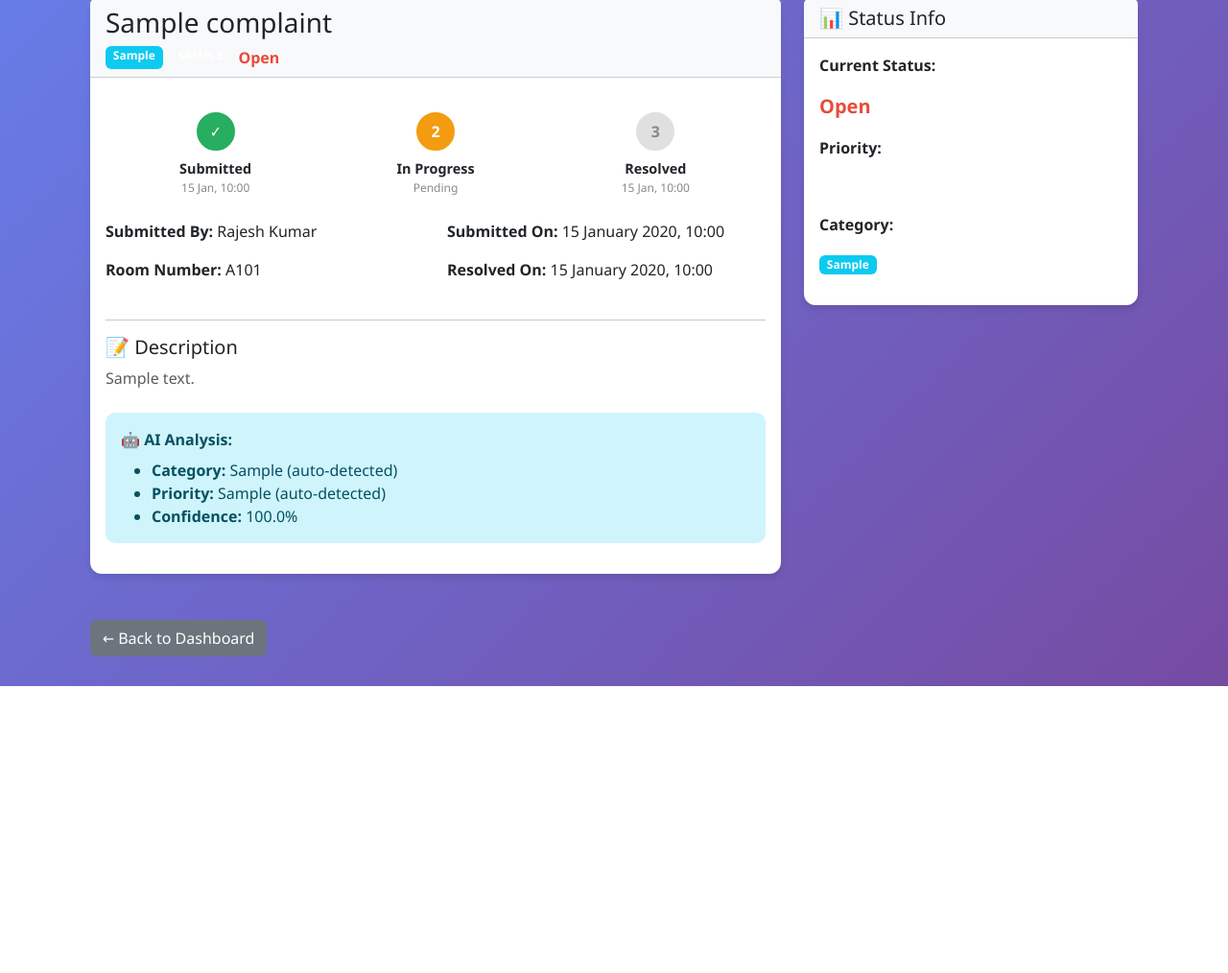
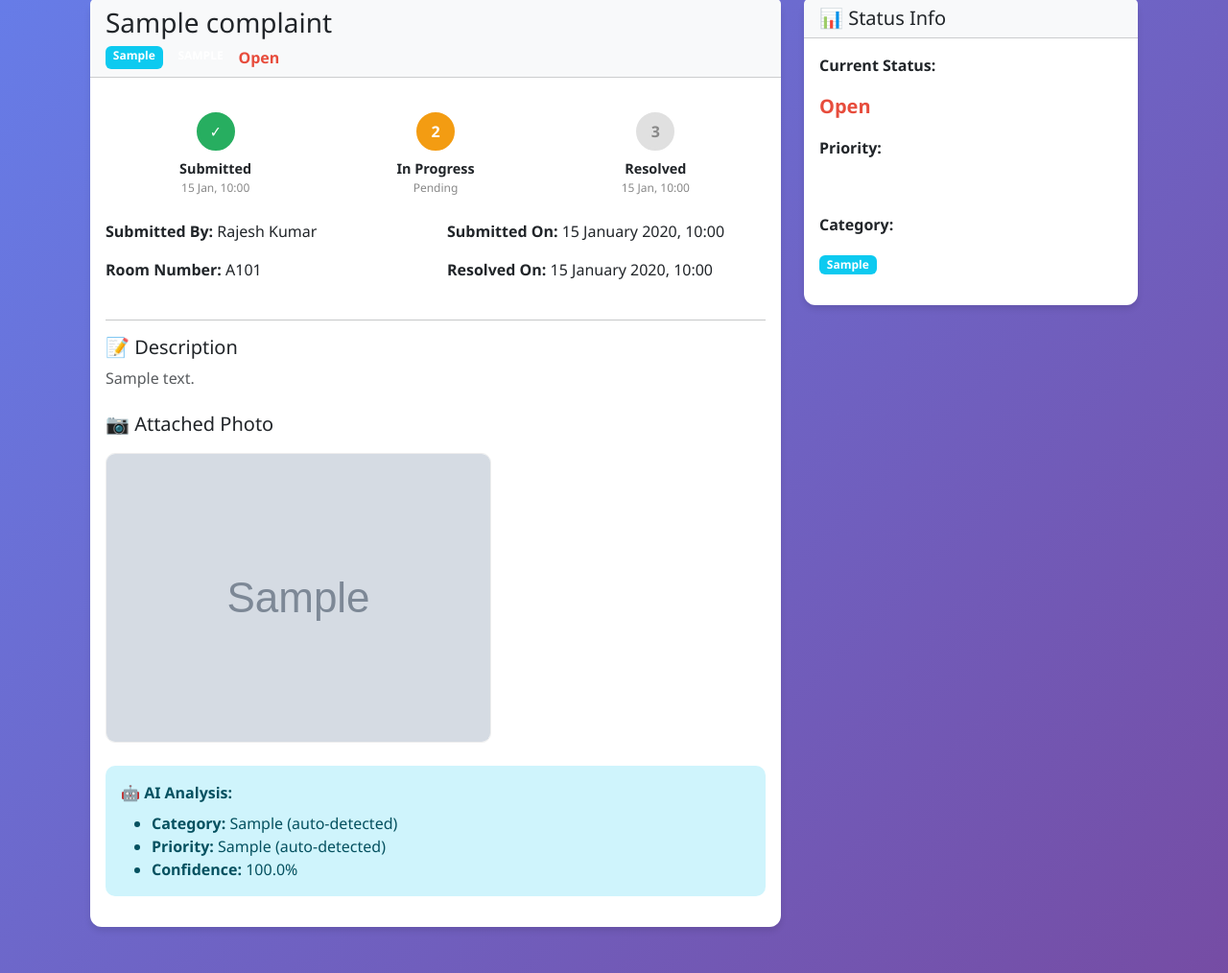
Before and after one commit to hostelcare-app/hostel-complaint-system, a Flask app: page /complaint/1 in a window 1280 px wide. Shown: the part 85-1099 px from the top of the page at 96% size. Before the commit the page ends 800 px from the top, so only its background shows below. Run offline with Flask 3, Linux system fonts and the light colour scheme; the visitor is signed in with stand-in values (Sample User, id 1); tables that the repository leaves empty hold one stand-in row (values such as "Sample post"); grey boxes marked "Sample" are stand-in pictures.

Commit message:
Enhance complaint view with image display
Added styling for complaint image and conditional display for attached photo.

```diff
--- a/templates/view_complaint.html
+++ b/templates/view_complaint.html
@@ -72,6 +72,14 @@
         font-size: 0.75rem;
         color: #888;
     }
+
+    .complaint-image {
+        max-width: 100%;
+        border-radius: 10px;
+        margin-top: 10px;
+        cursor: pointer;
+        border: 1px solid #eee;
+    }
 </style>
 {% endblock %}
 
@@ -139,6 +147,16 @@
                         <h5>📝 Description</h5>
                         <p class="text-muted">{{ complaint.description }}</p>
                     </div>
+
+                    {% if complaint.image_filename %}
+                    <div class="mb-4">
+                        <h5>📷 Attached Photo</h5>
+                        <a href="{{ url_for('static', filename='uploads/' + complaint.image_filename) }}" target="_blank">
+                            <img src="{{ url_for('static', filename='uploads/' + complaint.image_filename) }}"
+                                 class="complaint-image" alt="Complaint photo">
+                        </a>
+                    </div>
+                    {% endif %}
 
                     <div class="alert alert-info">
                         <strong>🤖 AI Analysis:</strong>
```
